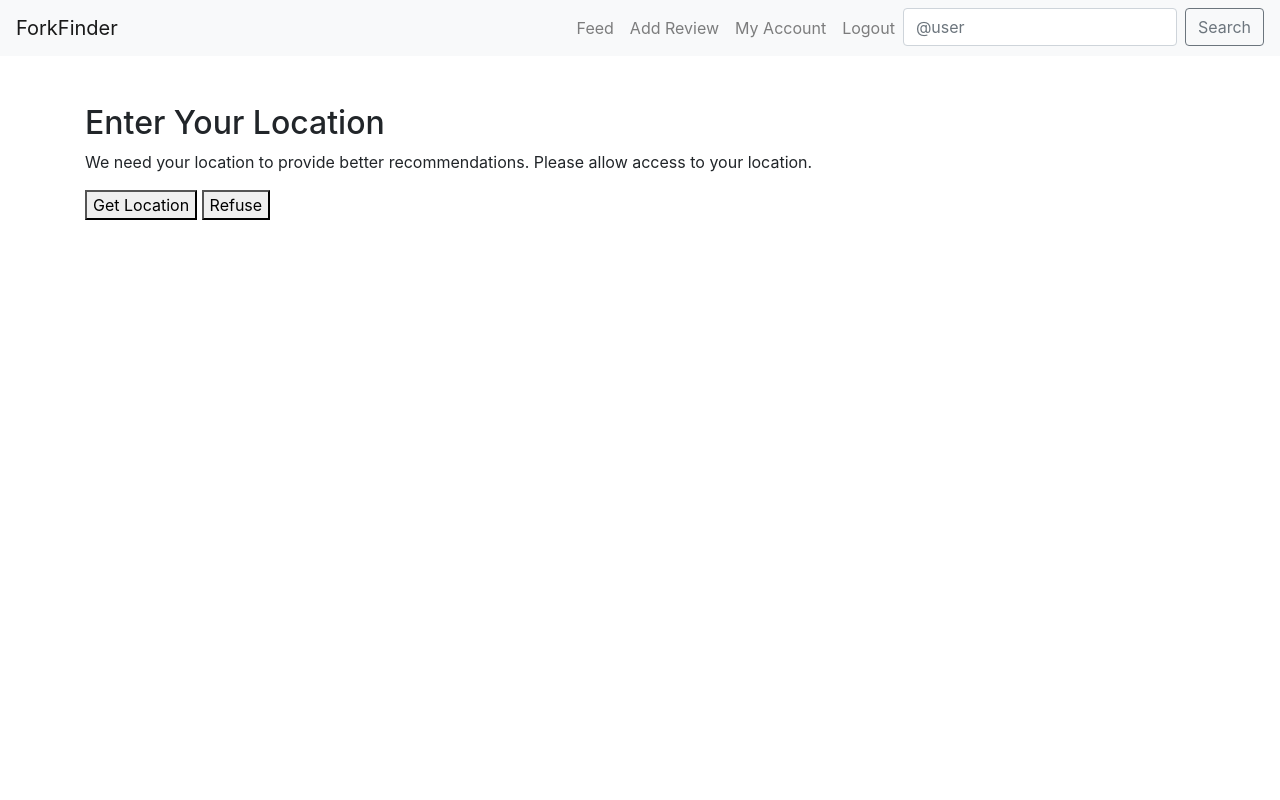
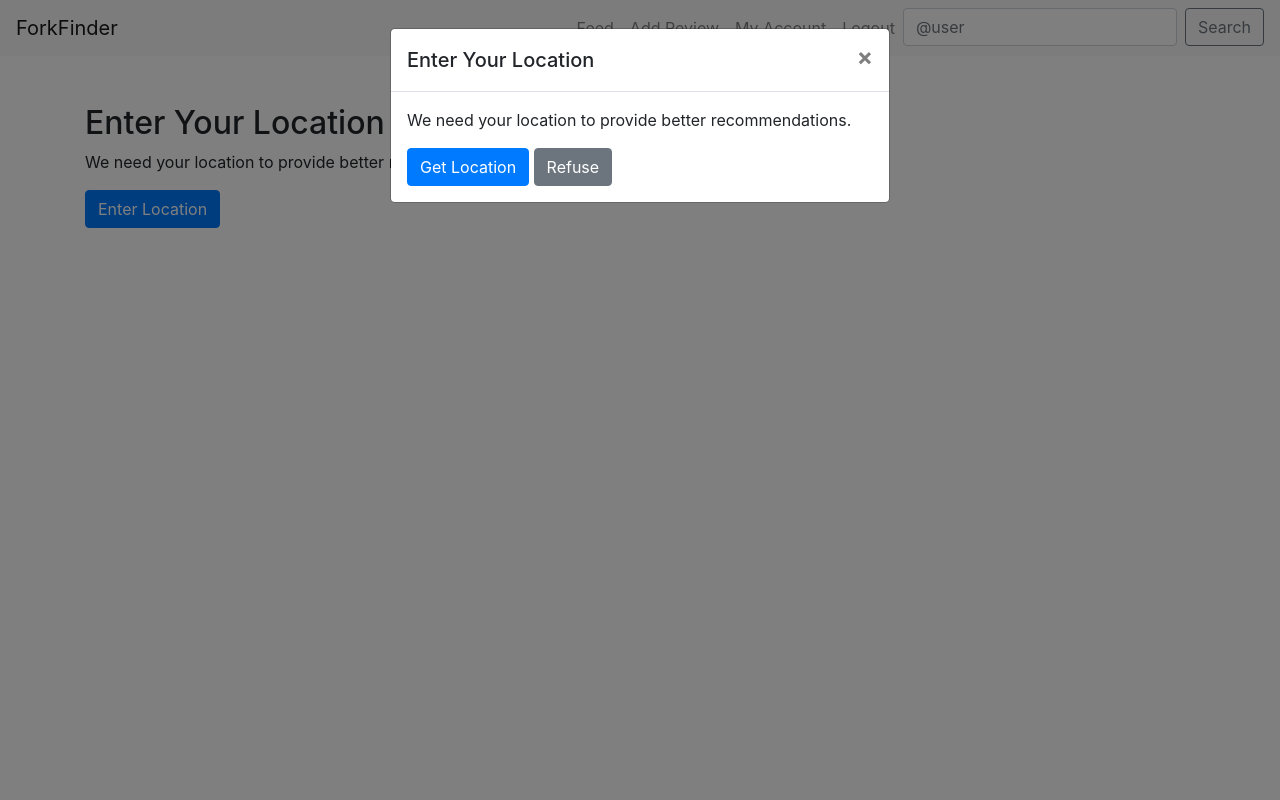
Before and after one commit to paulfersi/fork_finder, a Django app: page /get_location/ in a window 1280 px wide. Run offline with Django 5.2, Linux system fonts and the light colour scheme; a user stored in the database is signed in; data comes from the database, SQL or seed files in the repository; both versions use the stored data as it was after the commit; some libraries are stand-ins or nearby versions.

```diff
--- a/core/views.py
+++ b/core/views.py
@@ -66,7 +66,7 @@ def search_user_view(request):
 class AddReviewView(View):
     def get(self, request, *args, **kwargs):
         form = ReviewForm()
-        mapbox_access_token = settings.MAPBOX_ACCESS_TOKEN  # Replace with your actual Mapbox access token
+        mapbox_access_token = settings.MAPBOX_ACCESS_TOKEN
         return render(request, 'add_review.html', {'form': form, 'mapbox_access_token': mapbox_access_token})
 
     def post(self, request, *args, **kwargs):
--- a/templates/get_location.html
+++ b/templates/get_location.html
@@ -3,27 +3,48 @@
 {% block content %}
 <h2>Enter Your Location</h2>
 <p>We need your location to provide better recommendations. Please allow access to your location.</p>
-<button id="get-location-btn">Get Location</button>
-<button id="refuse-location-btn">Refuse</button>
+<button id="open-location-modal-btn" class="btn btn-primary">Enter Location</button>
 
-<form id="location-form" method="post" style="display: none;">
-    {% csrf_token %}
-    <input type="hidden" id="latitude" name="latitude">
-    <input type="hidden" id="longitude" name="longitude">
-    <button type="submit">Submit</button>
-</form>
+<!-- Location Modal -->
+<div class="modal fade" id="locationModal" tabindex="-1" aria-labelledby="locationModalLabel" aria-hidden="true">
+    <div class="modal-dialog">
+        <div class="modal-content">
+            <div class="modal-header">
+                <h5 class="modal-title" id="locationModalLabel">Enter Your Location</h5>
+                <button type="button" class="close" data-dismiss="modal" aria-label="Close">
+                    <span aria-hidden="true">&times;</span>
+                </button>
+            </div>
+            <div class="modal-body">
+                <p>We need your location to provide better recommendations.</p>
+                <button id="get-location-btn" class="btn btn-primary">Get Location</button>
+                <button id="refuse-location-btn" class="btn btn-secondary">Refuse</button>
 
-<script src="https://api.mapbox.com/mapbox-gl-js/v2.4.1/mapbox-gl.js"></script>
-<link href="https://api.mapbox.com/mapbox-gl-js/v2.4.1/mapbox-gl.css" rel="stylesheet" />
+                <form id="location-form" method="post" style="display: none;">
+                    {% csrf_token %}
+                    <input type="hidden" id="latitude" name="latitude">
+                    <input type="hidden" id="longitude" name="longitude">
+                    <button type="submit" class="btn btn-primary">Submit</button>
+                </form>
+            </div>
+        </div>
+    </div>
+</div>
 
 <script>
+    // Show the modal when the page is loaded (optional)
+    $(document).ready(function() {
+        $('#locationModal').modal('show');
+    });
+
+    // Handle gt location
     document.getElementById('get-location-btn').onclick = function() {
         if (navigator.geolocation) {
             navigator.geolocation.getCurrentPosition(function(position) {
                 document.getElementById('latitude').value = position.coords.latitude;
                 document.getElementById('longitude').value = position.coords.longitude;
                 document.getElementById('location-form').style.display = 'block';
-                alert(position.coords.latitude);
+                $('#locationModal').modal('hide'); // Hide modal after getting location
             }, function(error) {
                 alert('Error getting location: ' + error.message);
             });
@@ -32,10 +53,12 @@
         }
     };
 
+    // Handle refusing location
     document.getElementById('refuse-location-btn').onclick = function() {
         document.getElementById('latitude').value = 44.647129; // Default latitude
         document.getElementById('longitude').value = 10.925227; // Default longitude
         document.getElementById('location-form').style.display = 'block';
+        $('#locationModal').modal('hide'); // Hide modal after setting default location
     };
 </script>
 {% endblock %}
```
Also changed, not shown: templates/add_review.html (+12 -1 lines), templates/profile.html (+29 -6 lines), db.sqlite3.
